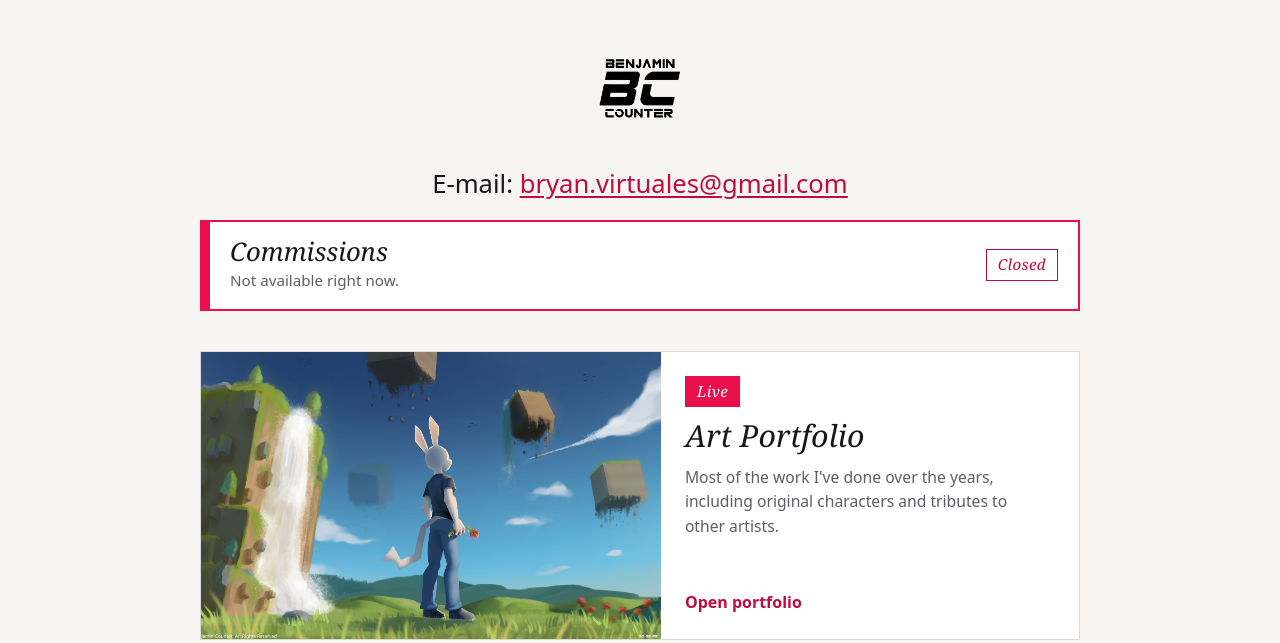
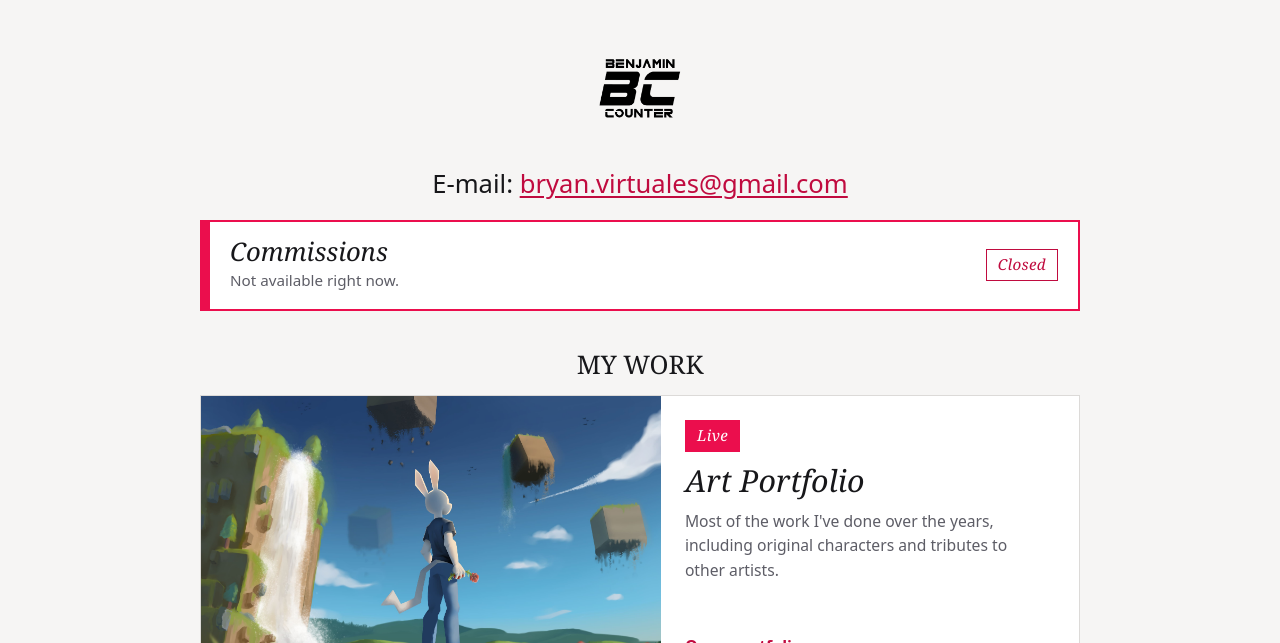
Before and after one commit to BryanContador/Central, a plain HTML site: page index.html in a window 1280 px wide. Shown: the top 643 px of the page. Drawn offline with Linux system fonts and the light colour scheme; a web font is replaced by a local one.

Commit message:
feat(UI): added title above cards

```diff
--- a/index.html
+++ b/index.html
@@ -51,6 +51,8 @@
       <span class="status solid">Open</span>
     </section>
 
+    <h2 class="section-title">MY WORK</h2>
+
     <section class="cards" aria-label="Portfolio editions">
 
       <a class="card" href="https://bryancontador.github.io/index.html">
--- a/style.css
+++ b/style.css
@@ -106,9 +106,6 @@ body.open .commissions a.btn:hover { filter: brightness(1.1); }
 body.open .status.solid,
 body.open .commissions a.btn { color: #0d0d0f; }
 
-body.open .toggle { color: #000000; }
-
-
 /* Status tags */
 .status {
   font-family: var(--display); font-style: italic;
@@ -119,6 +116,17 @@ body.open .toggle { color: #000000; }
   white-space: nowrap;
 }
 .status.solid { background: var(--red); border-color: var(--red); color: #fff; }
+
+/* Section titles (e.g. MY WORK:) */
+.section-title {
+  font-family: var(--display);
+  font-style: normal;
+  font-weight: 400;
+  font-size: 1.6rem;
+  line-height: 1.1;
+  margin-bottom: 1rem;
+  text-align: center;
+}
 
 /* Cards */
 .cards { display: grid; gap: 1.5rem; }
```
